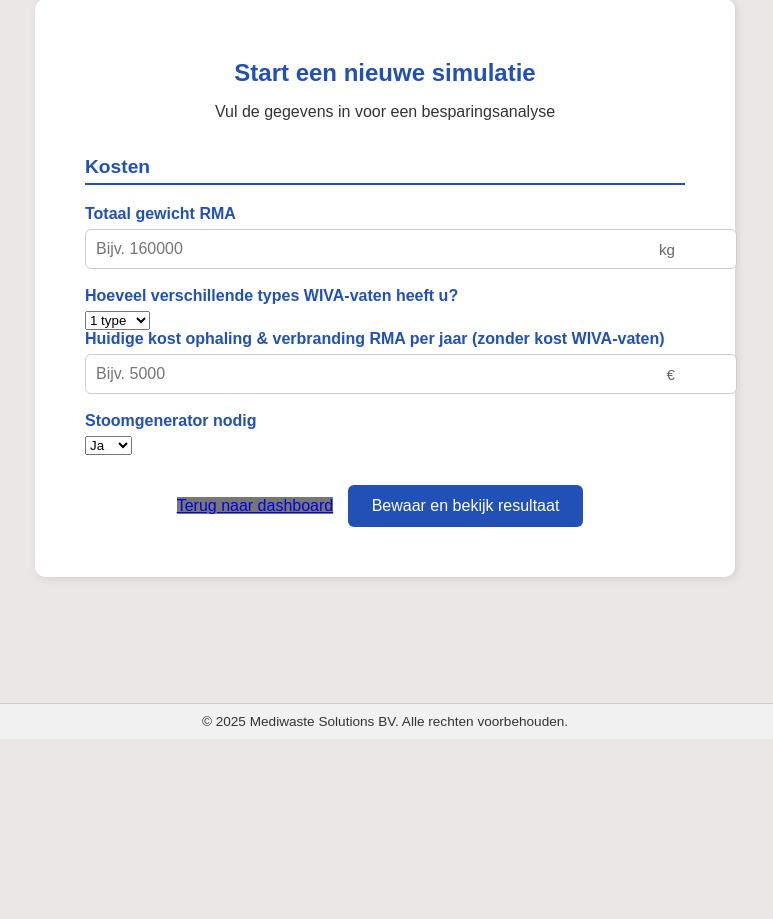
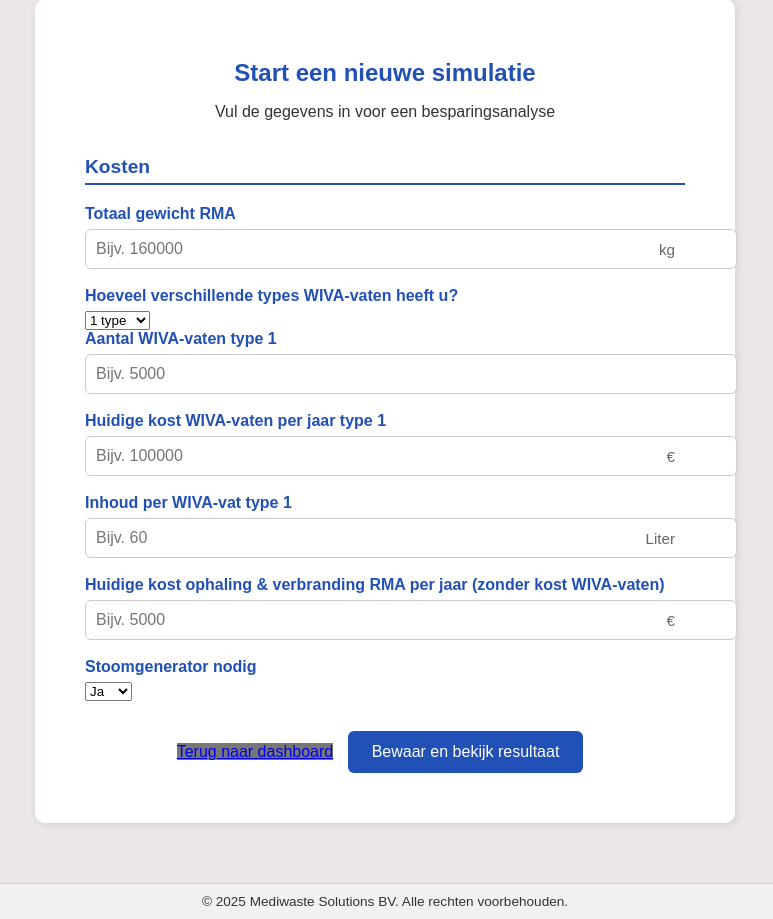
Before and after one commit to A-D-DBS-application/web-application-2025-group41, a Flask app: page /input in a window 1280 px wide. Shown: the part 61-980 px from the top of the page, without its empty margins (255-1028 px from the left). Before the commit the page ends 787 px from the top, so only its background shows below. Run offline with Flask 3, Linux system fonts and the light colour scheme; the visitor is signed in with stand-in values (Sample User, id 1).

Commit message:
update vertaling

```diff
--- a/Mediwaste Solutions BV_app/app/templates/Input.html
+++ b/Mediwaste Solutions BV_app/app/templates/Input.html
@@ -30,7 +30,84 @@
           <option value="4">4 {{ "types" | t }}</option>
         </select>
 
-        <!-- herhaal voor alle wiva-groepen, zoals eerder, met | t filters -->
+        <div class="wiva-group" data-group="1">
+          <label for="number_of_barrels_1">{{ "Aantal WIVA-vaten type 1 " | t }} </label>
+          <div class="input-group">
+            <input type="number" id="number_of_barrels_1" name="number_of_barrels_1" placeholder="Bijv. 5000">
+          </div>
+
+          <label for="cost_hmw_barrels_1">{{ "Huidige kost WIVA-vaten per jaar type 1 " | t }}</label>
+          <div class="input-group">
+            <input type="number" id="cost_hmw_barrels_1" name="cost_hmw_barrels_1" placeholder="Bijv. 100000">
+            <span class="unit">€</span>
+          </div>
+
+          <label for="volume_barrel_1">{{ "Inhoud per WIVA-vat type 1 " | t }}</label>
+          <div class="input-group">
+            <input type="number" id="volume_barrel_1" name="volume_barrel_1" placeholder="Bijv. 60">
+            <span class="unit">{{ 'Liter' | t }}</span>
+          </div>
+        </div>
+
+        <div class="wiva-group" data-group="2">
+          <label for="number_of_barrels_2">{{ "Aantal WIVA-vaten type 2 " | t }}</label>
+          <div class="input-group">
+            <input type="number" id="number_of_barrels_2" name="number_of_barrels_2" placeholder="Bijv. 5000">
+          </div>
+
+          <label for="cost_hmw_barrels_2">{{ "Huidige kost WIVA-vaten per jaar type 2 " | t }}</label>
+          <div class="input-group">
+            <input type="number" id="cost_hmw_barrels_2" name="cost_hmw_barrels_2" placeholder="Bijv. 100000">
+            <span class="unit">€</span>
+          </div>
+
+          <label for="volume_barrel_2">{{ "Inhoud per WIVA-vat type  2 " | t }}</label>
+          <div class="input-group">
+            <input type="number" id="volume_barrel_2" name="volume_barrel_2" placeholder="Bijv. 50">
+            <span class="unit">{{ 'Liter' | t }}</span>
+          </div>
+        </div>
+
+
+        <div class="wiva-group" data-group="3">
+          <label for="number_of_barrels_3">{{ "Aantal WIVA-vaten type 3 " | t }}</label>
+          <div class="input-group">
+            <input type="number" id="number_of_barrels_3" name="number_of_barrels_3">
+          </div>
+
+          <label for="cost_hmw_barrels_3">{{ "Huidige kost WIVA-vaten per jaar type 3" | t }}</label>
+          <div class="input-group">
+            <input type="number" id="cost_hmw_barrels_3" name="cost_hmw_barrels_3">
+            <span class="unit">€</span>
+          </div>
+
+          <label for="volume_barrel_3">{{ "Inhoud per WIVA-vat type 3 " | t }}</label>
+          <div class="input-group">
+            <input type="number" id="volume_barrel_3" name="volume_barrel_3">
+            <span class="unit">{{ 'Liter' | t }}</span>
+          </div>
+        </div>
+
+
+        <div class="wiva-group" data-group="4">
+          <label for="number_of_barrels_4">{{ "Aantal WIVA-vaten type 4" | t }}</label>
+          <div class="input-group">
+            <input type="number" id="number_of_barrels_4" name="number_of_barrels_4" >
+          </div>
+
+          <label for="cost_hmw_barrels_4">{{ "Huidige kost WIVA-vaten per jaar type 4 " | t }}</label>
+          <div class="input-group">
+            <input type="number" id="cost_hmw_barrels_4" name="cost_hmw_barrels_4">
+            <span class="unit">€</span>
+          </div>
+
+          <label for="volume_barrel_4">{{ "Inhoud per WIVA-vat type 4" | t }}</label>
+          <div class="input-group">
+            <input type="number" id="volume_barrel_4" name="volume_barrel_4" >
+            <span class="unit">{{ 'Liter' | t }}</span>
+          </div>
+        </div>
+
 
         <label for="cost_collection_processing">{{ "Huidige kost ophaling & verbranding RMA per jaar (zonder kost WIVA-vaten)" | t }}</label>
         <div class="input-group">
```
Also changed, not shown: Mediwaste Solutions BV_app/app/templates/Dashboard.html (+8 -8 lines), Mediwaste Solutions BV_app/app/templates/Homepage.html (+15 -15 lines), Mediwaste Solutions BV_app/app/templates/Login.html (+10 -10 lines), Mediwaste Solutions BV_app/app/templates/Register.html (+26 -26 lines), Mediwaste Solutions BV_app/app/templates/fr/Aanvragenfr.html (added, +48 -0 lines).
